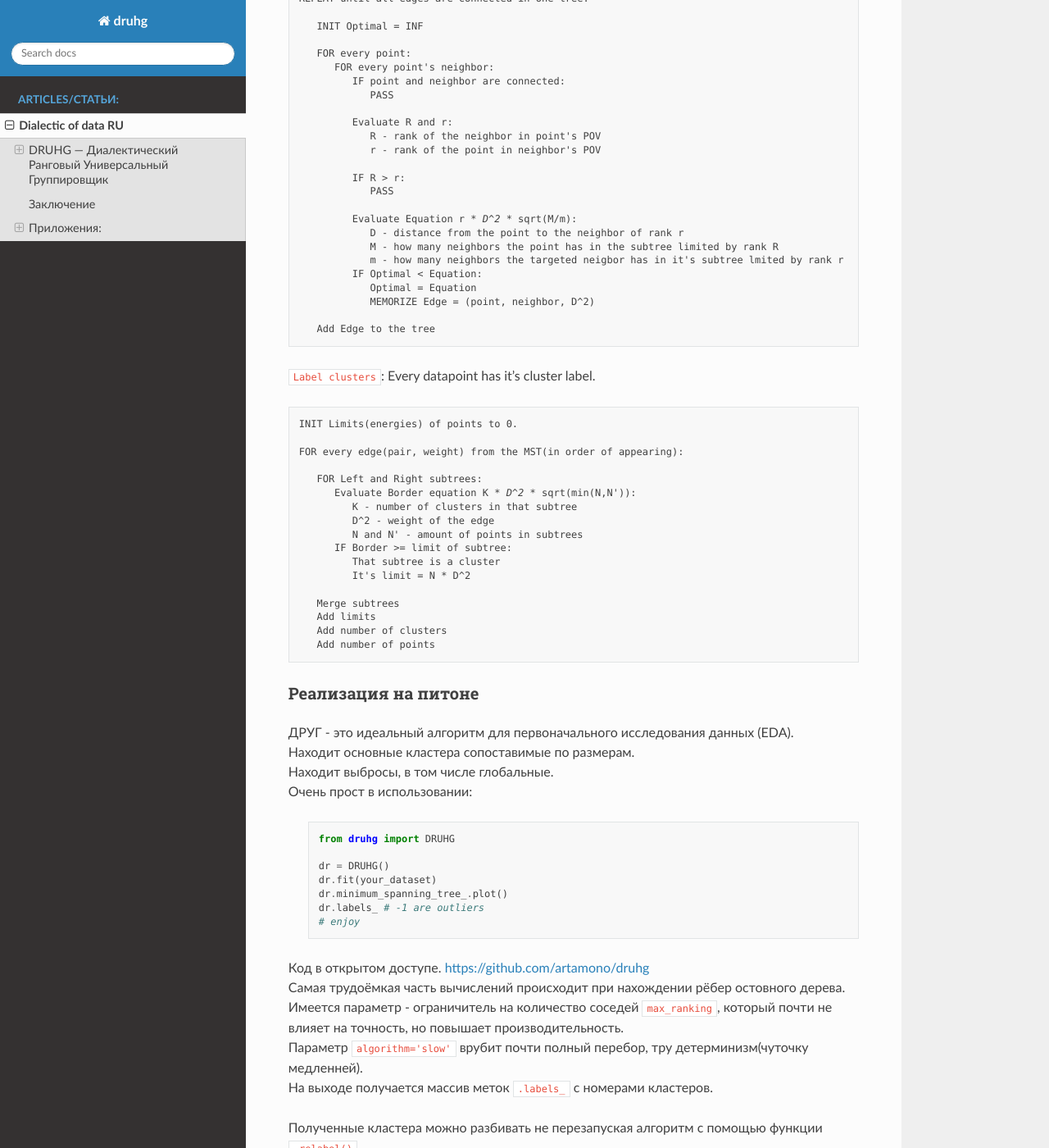
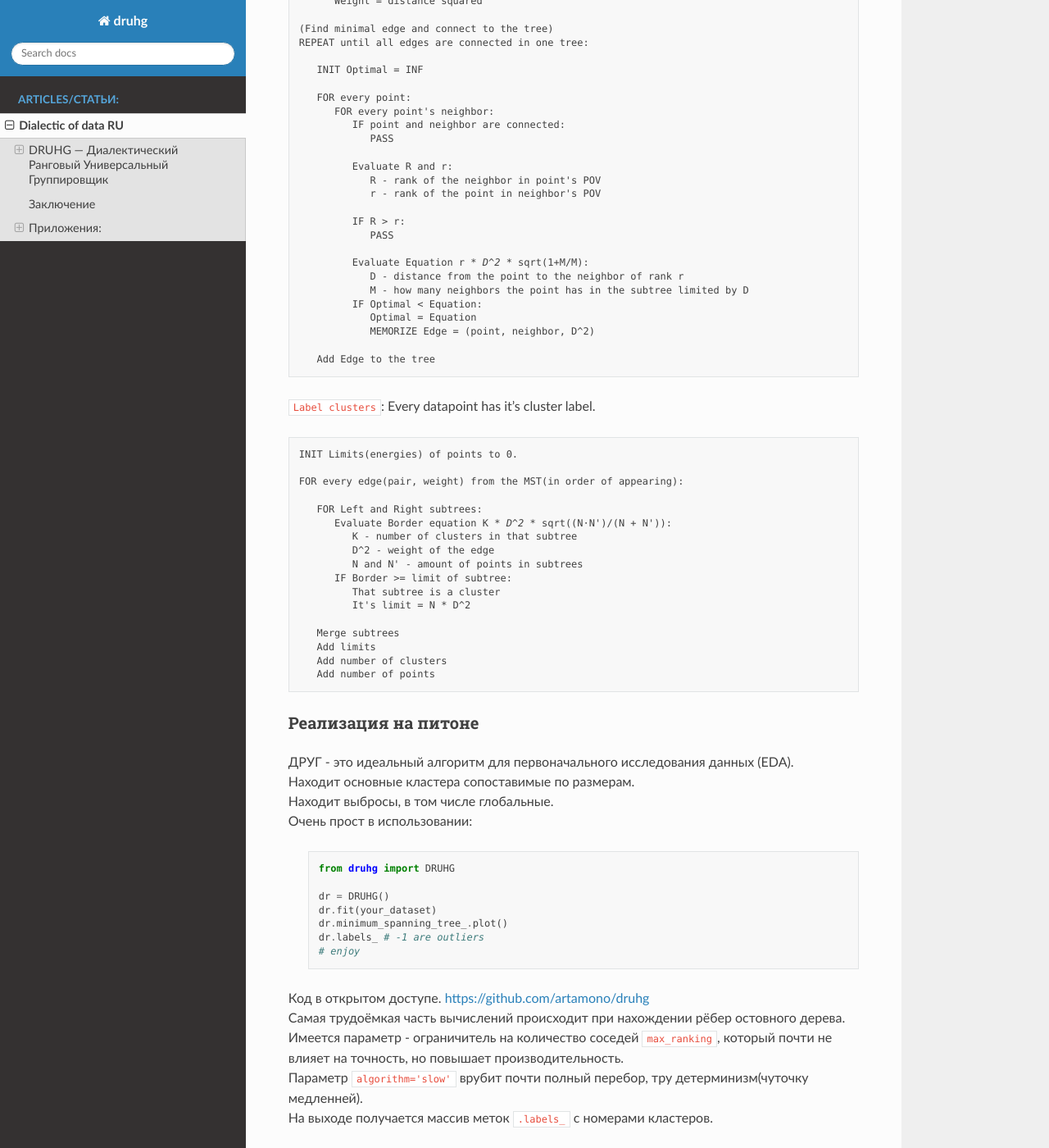
Before and after one commit to artamono/druhg, a Sphinx documentation site: the page built from docs/source/dialectic_of_data.rst, in a window 1280 px wide and 1400 px high, scrolled down 13643 px. Shown: the whole window at 82% size. Built offline with Sphinx 7.4.7 and the Read the Docs theme 2.0.0, drawn with Linux system fonts in a browser that asks for light colours; some of the changed text lies outside the part shown.

Commit message:
Update dialectic_of_data.rst
Заменил меры в соответствии с новым открытием

```diff
--- a/docs/source/dialectic_of_data.rst
+++ b/docs/source/dialectic_of_data.rst
@@ -227,8 +227,8 @@
 | Осталось добавить "мостик" из уровня субъекта в уровень общности.
 | Таким образом произойдёт переход от старого в новое, произойдёт *развитие*.
 
-Объективная относительность.  r · D² · √M/m
-###########################################
+Объективная относительность.  r · D² · √1+M/M
+#############################################
 
 | Прежде чем применить законы диалектики и выразить отношения в оптимизационной функции.
 | Стоит отдельно сказать о субъекте. Почему субъекты, если мы говорим о данных?
@@ -250,17 +250,18 @@
       :alt: QualityReciprocated
       :width: 150px
 
-      Подсчёт выражения из А в М. В окружностях должно быть по 4 объекта, это увеличит расстояние от :math:`D_{AM}` до :math:`D_{AL}`. В одной окружности 2 своих, а в чужой 3. Мера :math:`\sqrt{\frac{2}{3}}`.
+      Подсчёт выражения из А в М. В окружностях должно быть по 4 объекта, это увеличит расстояние от :math:`D_{AM}` до :math:`D_{AL}`. В своей окружности 2 своих, а в чужих 1(чужая принадлежность субъективна не доступна). Мера :math:`\sqrt{\frac{2
+      +1}{2}}`.
 
 | Построим математическое выражение, упорядочивающее все отношения. Чтобы одни ждали других.
 | Будем обозначать |ss| свои |se| субъектные величины заглавными латинскими, а иные строчными.
-| Тогда диалектическое отношение равно :raw-math:`$$ r · D^2_r · \sqrt{\frac{M_R}{m_r}}. $$`
+| Тогда диалектическое отношение равно :raw-math:`$$ r · D^2_r · \sqrt{\frac{1+M_D}{1·M_D}}. $$`
 *  | :bolditalic:`Количество`: чем меньше ранг, тем первичней отношение
    | :math:`r` — чужой ранг (:math:`r >= R`)
 *  | :bolditalic:`Качество`: чем ближе, тем первичней.
    | :math:`D_r` — своё расстояние чужого ранга (:math:`D_r >= D_R = d_r`)
 *  | :bolditalic:`Мостик-Мера`: чем выше принадлежность, тем первичней
-   | :math:`\frac{M_R}{m_r}` — принадлежность в моменте, M количество своих членов в рамках R, m количество членов другого в рамках r (одиночки стремятся к большинствам).
+   | :math:`\frac{1+M_D}{1·M_D}` — принадлежность в моменте, M количество своих членов в рамках D, 1 количество членов другого.
    | Мера это уже почти новая сущность. Субъект уже ощущает себя общностью. Действует за неё и для неё. (см. Приложение)
 
 | *Качество-количество-мера* (расстояние-ранг-принадлежность) гегелевская триада соединяется не просто через произведение, а через степень, чтобы качественно оторвать величины друг от друга. Подобным образом площадь и длина оторваны друг от друга.
@@ -313,8 +314,8 @@
 | Для этого продолжим диалектически раскручивать отношения уже между общностями, а не субъектами.
 | Субъекты будут составляющими. Субъектов как бы не стало, мы вышли на следующий уровень отношений и сущностей.
 
-Граница и предел. K · D² · √min(N, N')
-######################################
+Граница и предел. K · D² · √N·N`/(N + N')
+#########################################
 
 | Общности это всего лишь стороны предстоящего слияния. Ещё чуть-чуть и они исчезнут став единой стороной следующего противостояния.
 | Между сторонами пролегает граница одновременно соединяющая и разделяющая их.
@@ -347,15 +348,15 @@
   | :math:`K` — количество кластеров.
 * | **Качественное отношение**. Граница задаётся через "восприятие" субъекта.
   | *(Чем дальше, тем проще выделиться)*
-  | :math:`D^2_{r}` — диалектическое расстояние из предыдущей фазы.
+  | :math:`D^2` — диалектическое расстояние из предыдущей фазы.
 * | **Мостик**. Переводит из уровня отношения общностей/частей на уровень Всеобщего/целого.
   | *(Чем больше обе из сторон, тем проще выделиться)*
-  | :math:`min(N, N')` — прирост субъектов к Целому. Для общностей происходит соединение, но со стороны целого происходит прирост меньшего к большему.
+  | :math:`\sqrt{\frac{N·N'}{N + N'}}` — прирост субъектов к Целому. Для общностей происходит соединение, но со стороны целого происходит прирост меньшего к большему.
 
-| **Внешнее** выражение границы для всех кластеров общности вместе: :raw-math:`$$ K · D^2_r · \sqrt{min(N, N')}. $$`
+| **Внешнее** выражение границы для всех кластеров общности вместе: :raw-math:`$$ K · D^2 · \sqrt{\frac{N·N'}{N + N'}}. $$`
 | **Внутреннее** выражение общности — это сумма различий субъектов, те преодоленные пределы задающие сами кластеры: :raw-math:`$$ \sum_{K} N_{i} · D^2_{i}. $$`
-| Общность станет кластером, если её внутренние различия будут преодолены :raw-math:`$$\sum_{K} N_{i} · D^2_{i} \leqslant K · D^2_r · \sqrt{min(N, N')}.$$`
-| И тогда внешнее станет внутренним: все различия сотрутся, все субъекты возьмут новое качество :math:`D^2_r`. Родится кластер с пределом :math:`N · D^2_r`.
+| Общность станет кластером, если её внутренние различия будут преодолены :raw-math:`$$\sum_{K} N_{i} · D^2_{i} \leqslant K · D^2_r · \sqrt{\frac{N·N'}{N + N'}}.$$`
+| И тогда внешнее станет внутренним: все различия сотрутся, все субъекты возьмут новое качество :math:`D^2`. Родится кластер с пределом :math:`N · D^2`.
 |
 | Если предел не преодолен, то внутренние противоречия будут накапливаться, пока количество не перейдёт в качество.
 | Но это не так просто сделать, так как граница :math:`K · D^2_{new}` борется с количеством субъектов :math:`N · D^2_{old}`! Кластеров всегда меньше субъектов.
@@ -492,10 +493,9 @@
             IF R > r:
                PASS
 
-            Evaluate Equation r * D^2 * sqrt(M/m):
+            Evaluate Equation r * D^2 * sqrt(1+M/M):
                D - distance from the point to the neighbor of rank r
-               M - how many neighbors the point has in the subtree limited by rank R
-               m - how many neighbors the targeted neigbor has in it's subtree lmited by rank r
+               M - how many neighbors the point has in the subtree limited by D
             IF Optimal < Equation:
                Optimal = Equation
                MEMORIZE Edge = (point, neighbor, D^2)
@@ -511,7 +511,7 @@
    FOR every edge(pair, weight) from the MST(in order of appearing):
 
       FOR Left and Right subtrees:
-         Evaluate Border equation K * D^2 * sqrt(min(N,N')):
+         Evaluate Border equation K * D^2 * sqrt((N·N')/(N + N')):
             K - number of clusters in that subtree
             D^2 - weight of the edge
             N and N' - amount of points in subtrees
```
Also changed, not shown: other parts of docs/source/dialectic_of_data.rst (+2 -2 lines).
